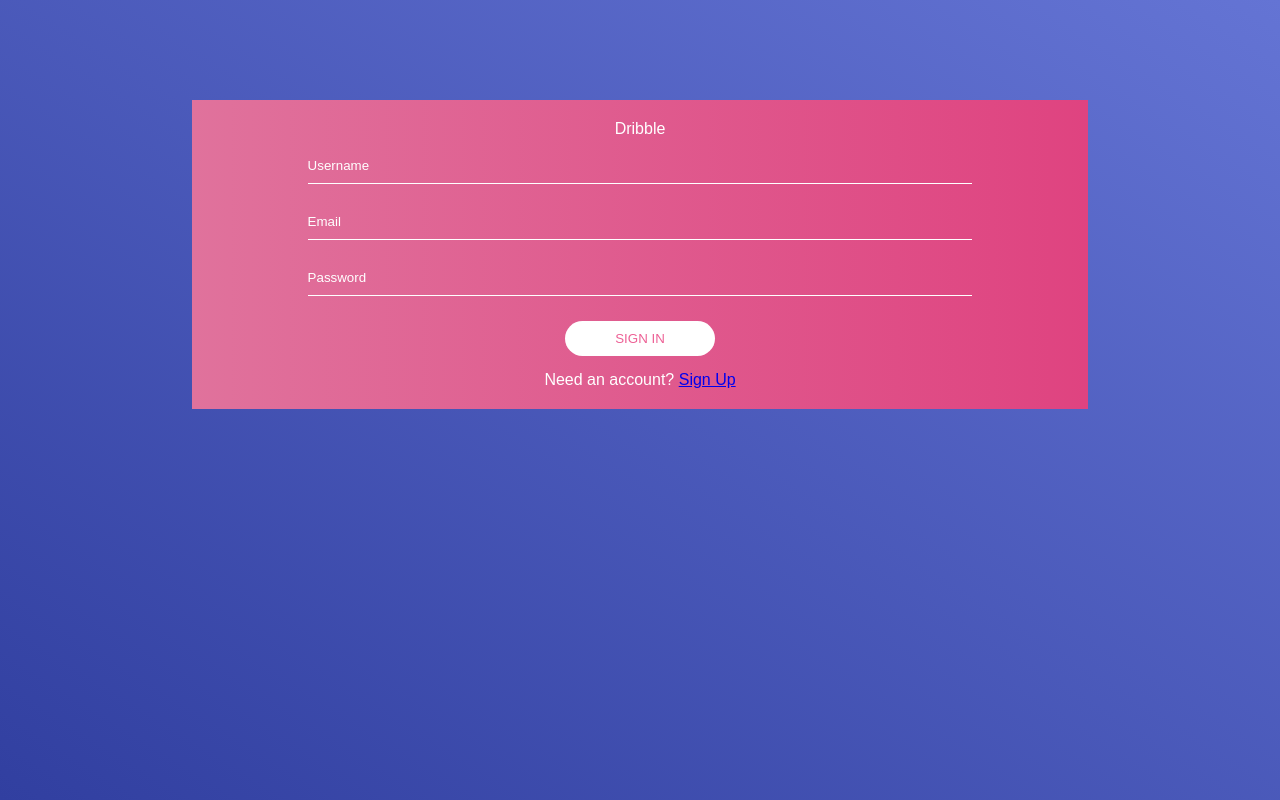
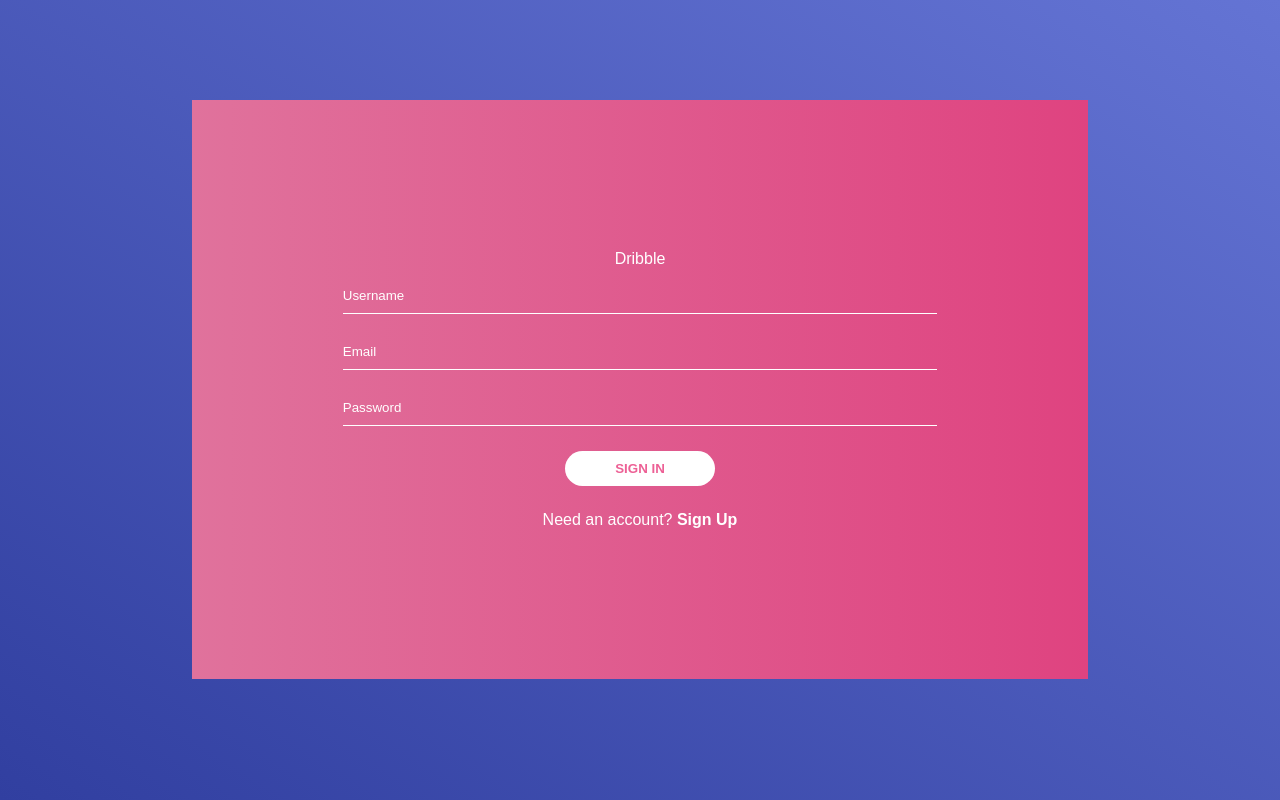
Before and after one commit to MatthieuNadeau96/Basic-Signup-Form, a React (Create React App) app: page / in a window 1280 px wide. Built offline with nearby package versions, Linux system fonts and the light colour scheme; the HTML template or start-up script is replaced by a standard one.

Commit message:
styling: linksToSignUp, and some container padding

```diff
--- a/src/App.css
+++ b/src/App.css
@@ -10,6 +10,7 @@
   background: linear-gradient(to right, #e0729c, #DF4380);
   padding: 20px;
   color: white;
+  padding: 150px 4em;
 }
 
 
@@ -42,10 +43,12 @@
 ::placeholder {
   color: inherit;
   text-align: left;
+  font-weight: 200;
 }
 
 .btn {
   background-color: white;
+  font-weight: bold;
   color: #ED6095;
   margin: 15px 0;
   padding: 10px 15px;
@@ -66,7 +69,15 @@
   background-color: inherit;
 }
 
-
+.linkToSignUp {
+  margin: 10px auto 0 auto;
+  font-weight: 200;
+}
+a {
+  color: inherit;
+  text-decoration: none;
+  font-weight: bold;
+}
 
 
 
@@ -77,6 +88,6 @@
 
   .container {
     margin: 0;
-    padding-top: 100px;
+    padding: 150px 0px;
   }
 }
```
